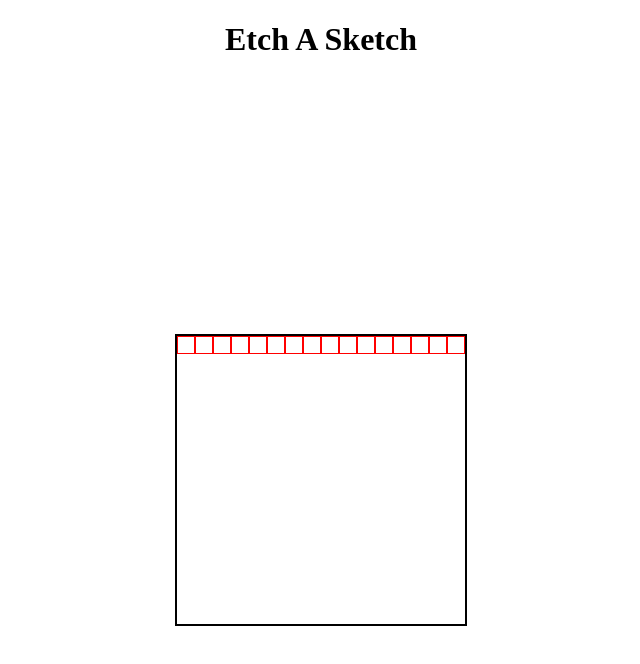
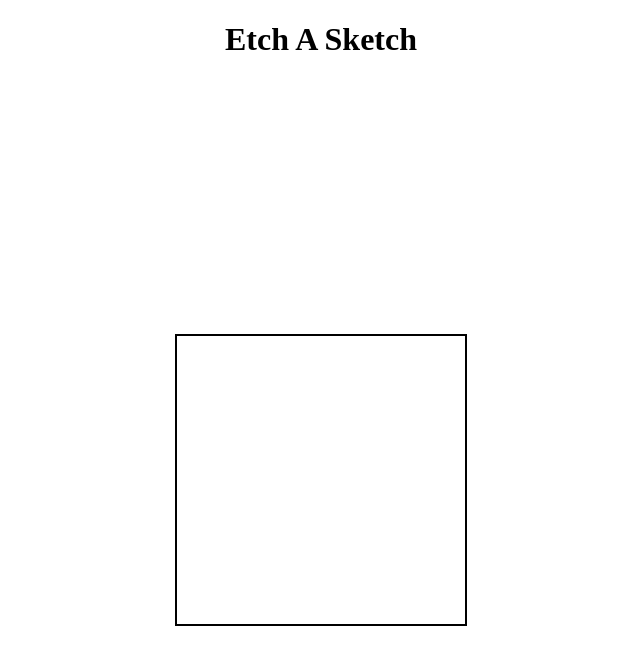
Before and after one commit to dbrah-design/etch-a-sketch, a plain HTML site: page index.html in a window 1280 px wide. Shown: the whole page, without its empty margins (319-959 px from the left). Drawn offline with Linux system fonts and the light colour scheme.

Commit message:
Removed placeholder grid squares

```diff
--- a/index.html
+++ b/index.html
@@ -9,32 +9,7 @@
 <body>
   <h1>Etch A Sketch</h1>
   <div class="container">
-    <div class="grid-container">
-
-      <div class="grid-square"></div>
-      <div class="grid-square"></div>
-      <div class="grid-square"></div>
-      <div class="grid-square"></div>
-      <div class="grid-square"></div>
-      <div class="grid-square"></div>
-      <div class="grid-square"></div>
-      <div class="grid-square"></div>
-      <div class="grid-square"></div>
-      <div class="grid-square"></div>
-      <div class="grid-square"></div>
-      <div class="grid-square"></div>
-      <div class="grid-square"></div>
-      <div class="grid-square"></div>
-      <div class="grid-square"></div>
-      <div class="grid-square"></div>
-
-
-
-
-
-
-
-    </div>
+    <div class="grid-container"></div>
   </div>
 
   <script src="script.js"></script>
```
